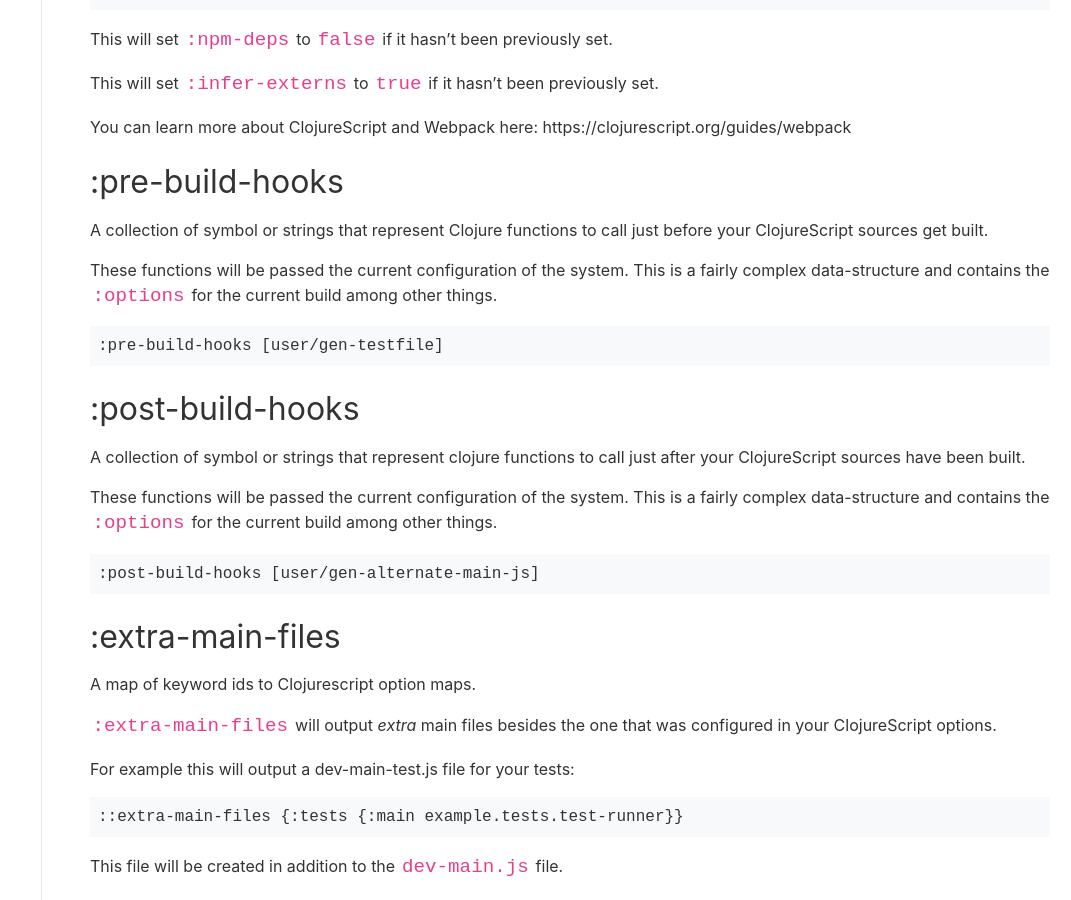
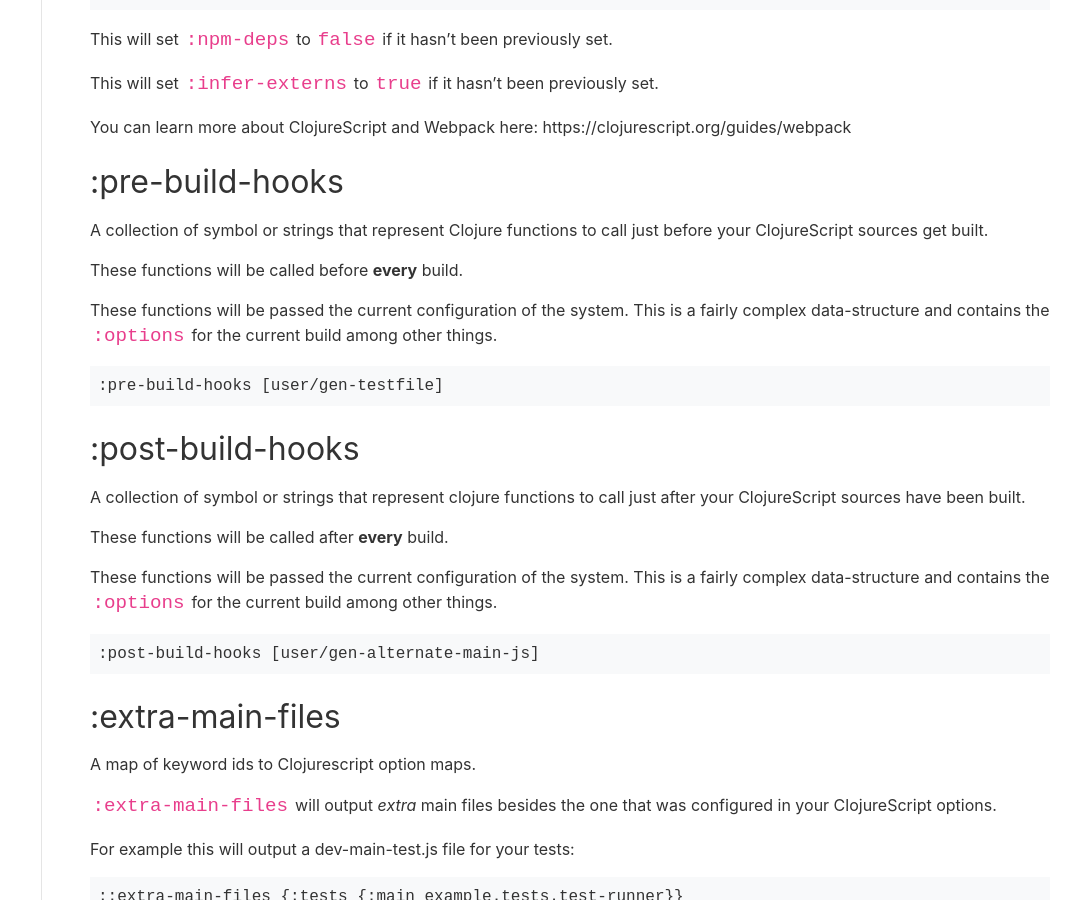
Before and after one commit to bhauman/figwheel-main, a Jekyll site: the page built from docs/config-options.md, in a window 1280 px wide and 900 px high, scrolled down 8902 px. Shown: the whole window, without its empty margins (209-1280 px from the left). Built offline with Jekyll 4.4.1, drawn with Linux system fonts in a browser that asks for light colours; our own code applies the rules of GitHub Pages for plain Markdown files.

Commit message:
update docs

```diff
--- a/docs/config-options.md
+++ b/docs/config-options.md
@@ -428,6 +428,8 @@ https://clojurescript.org/guides/webpack
 A collection of symbol or strings that represent Clojure functions
 to call just before your ClojureScript sources get built.
 
+These functions will be called before **every** build.
+
 These functions will be passed the current configuration of the
 system. This is a fairly complex data-structure and contains the
 `:options` for the current build among other things.
@@ -438,6 +440,8 @@ system. This is a fairly complex data-structure and contains the
 
 A collection of symbol or strings that represent clojure functions
 to call just after your ClojureScript sources have been built.
+
+These functions will be called after **every** build.
 
 These functions will be passed the current configuration of the
 system. This is a fairly complex data-structure and contains the
```
Also changed, not shown: doc/figwheel-main-options.md (+4 -0 lines).
